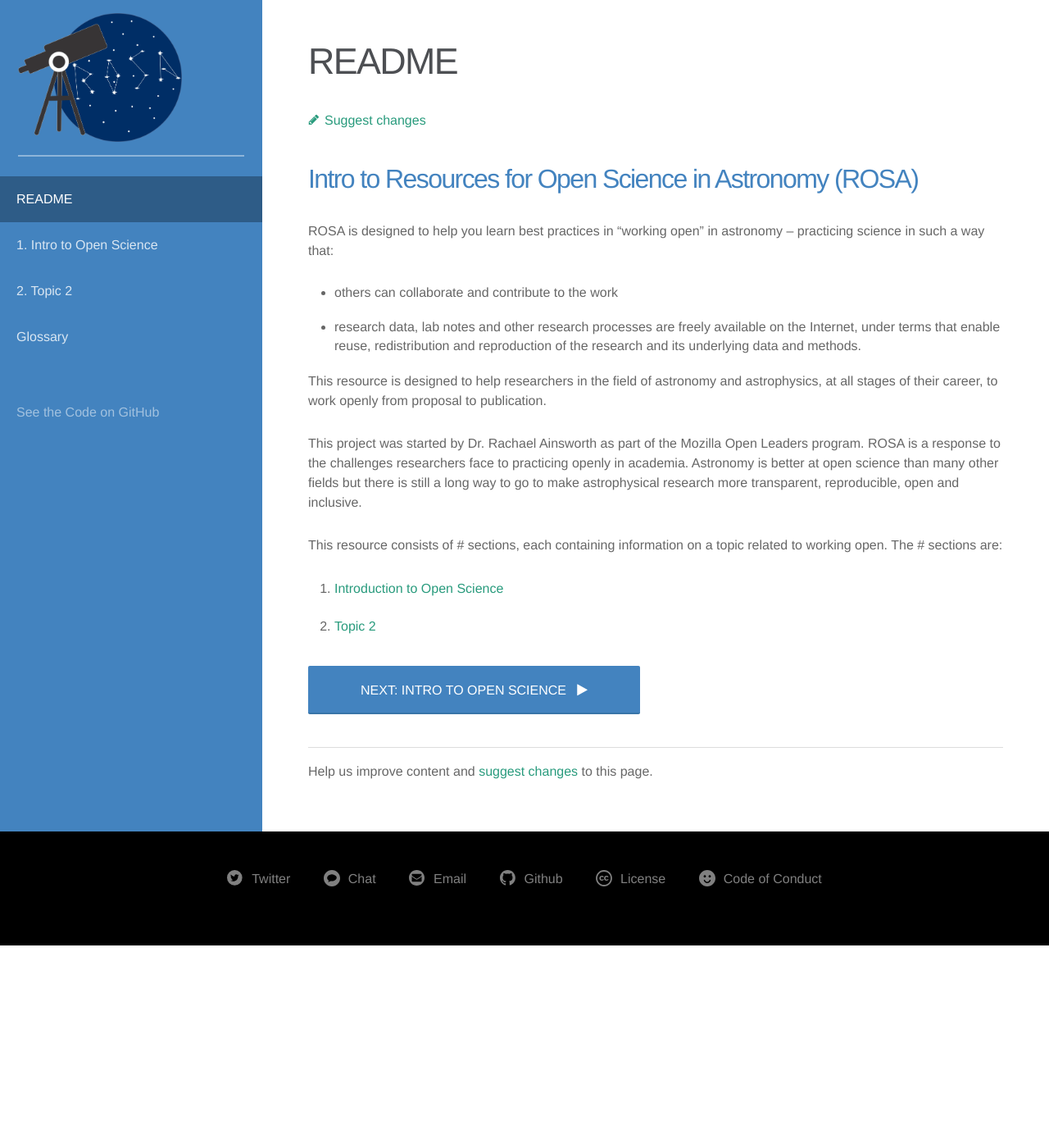
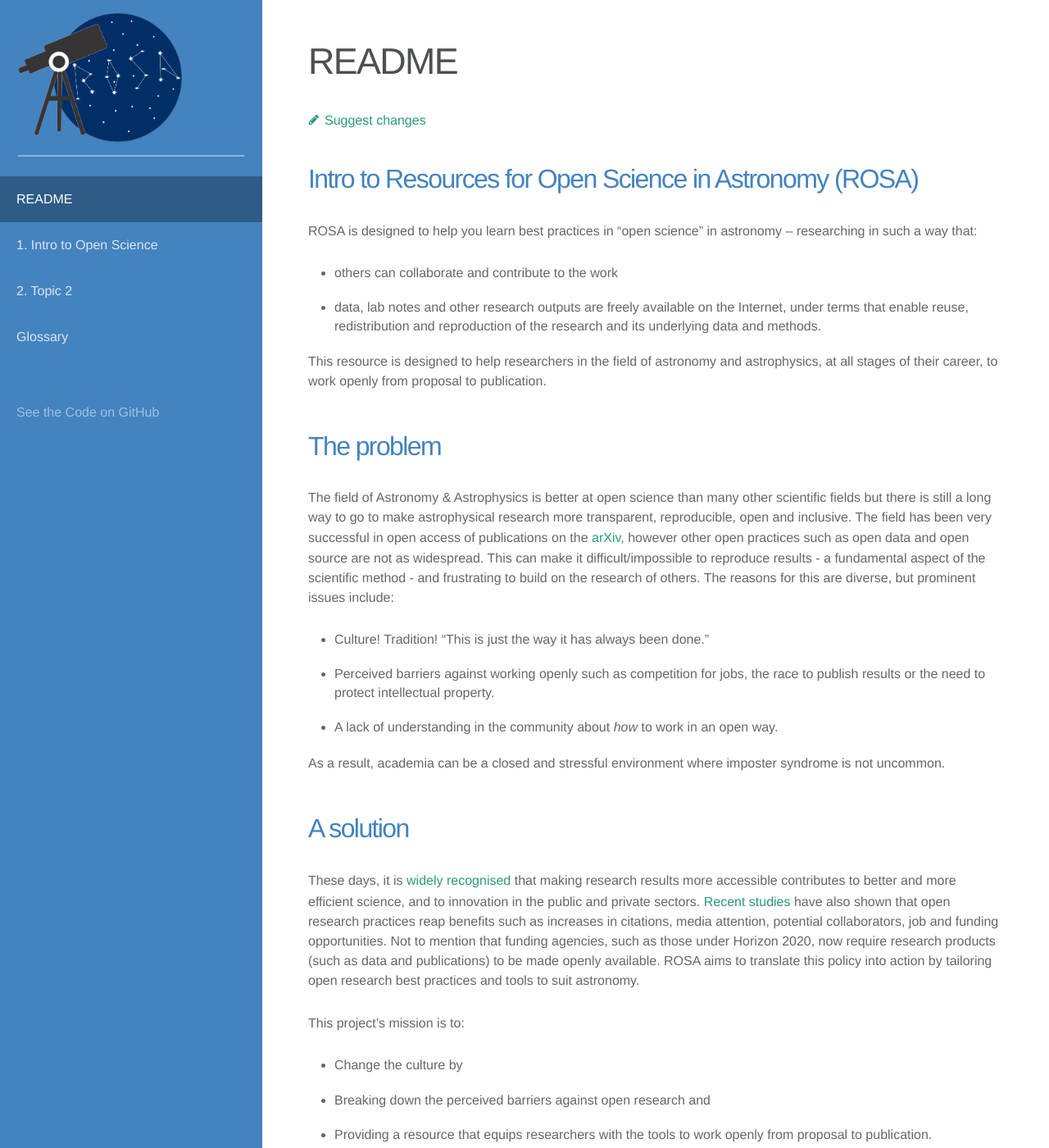
Before and after one commit to rainsworth/ROSA, a Jekyll site: the page built from _articles/readme.md, in a window 1280 px wide and 1400 px high. Shown: the whole window at 82% size. Built offline with Jekyll 4.4.1, drawn with Linux system fonts in a browser that asks for light colours; nearby versions of some CDN libraries; comment, search, counter and statistics services are not loaded; a style sheet for code colours, icons or effects is not loaded.

Commit message:
updated intro

```diff
--- a/_articles/readme.md
+++ b/_articles/readme.md
@@ -6,15 +6,39 @@ following: _articles/introduction-to-open-science.md
 
 ### Intro to Resources for Open Science in Astronomy (ROSA)
 
-ROSA is designed to help you learn best practices in “working open” in astronomy -- practicing science in such a way that:
+ROSA is designed to help you learn best practices in “open science” in astronomy -- researching in such a way that:
 
 * **others can collaborate and contribute to the work**
-* **research data, lab notes and other research processes are freely available on the Internet, under terms that enable reuse, redistribution and reproduction of the research and its underlying data and methods.**
+* **data, lab notes and other research outputs are freely available on the Internet, under terms that enable reuse, redistribution and reproduction of the research and its underlying data and methods.**
 
 
 This resource is designed to help researchers in the field of astronomy and astrophysics, at all stages of their career, to work openly from proposal to publication.
 
-This project was started by Dr. Rachael Ainsworth as part of the Mozilla Open Leaders program. ROSA is a response to the challenges researchers face to practicing openly in academia. Astronomy is better at open science than many other fields but there is still a long way to go to make astrophysical research more transparent, reproducible, open and inclusive.
+
+### The problem
+
+The field of Astronomy & Astrophysics is better at open science than many other scientific fields but there is still a long way to go to make astrophysical research more transparent, reproducible, open and inclusive. The field has been very successful in open access of publications on the [arXiv](https://arxiv.org/), however other open practices such as open data and open source are not as widespread. This can make it difficult/impossible to reproduce results - a fundamental aspect of the scientific method - and frustrating to build on the research of others. The reasons for this are diverse, but prominent issues include:
+
+* Culture! Tradition! "This is just the way it has always been done."
+* Perceived barriers against working openly such as competition for jobs, the race to publish results or the need to protect intellectual property.
+* A lack of understanding in the community about ***how*** to work in an open way.
+
+As a result, academia can be a closed and stressful environment where imposter syndrome is not uncommon.
+
+
+### A solution
+
+These days, it is [widely recognised](http://ec.europa.eu/programmes/horizon2020/en/h2020-section/open-science-open-access) that making research results more accessible contributes to better and more efficient science, and to innovation in the public and private sectors. [Recent studies](https://elifesciences.org/content/5/e16800) have also shown that open research practices reap benefits such as increases in citations, media attention, potential collaborators, job and funding opportunities. Not to mention that funding agencies, such as those under Horizon 2020, now require research products (such as data and publications) to be made openly available. ROSA aims to translate this policy into action by tailoring open research best practices and tools to suit astronomy.
+
+This project's mission is to:
+
+* Change the culture by
+* Breaking down the perceived barriers against open research and
+* Providing a resource that equips researchers with the tools to work openly from proposal to publication.
+
+
+
+
 
 This resource consists of # sections, each containing information on a topic related to working open. The # sections are:
 
```
Also changed, not shown: index.md (+7 -1 lines).
